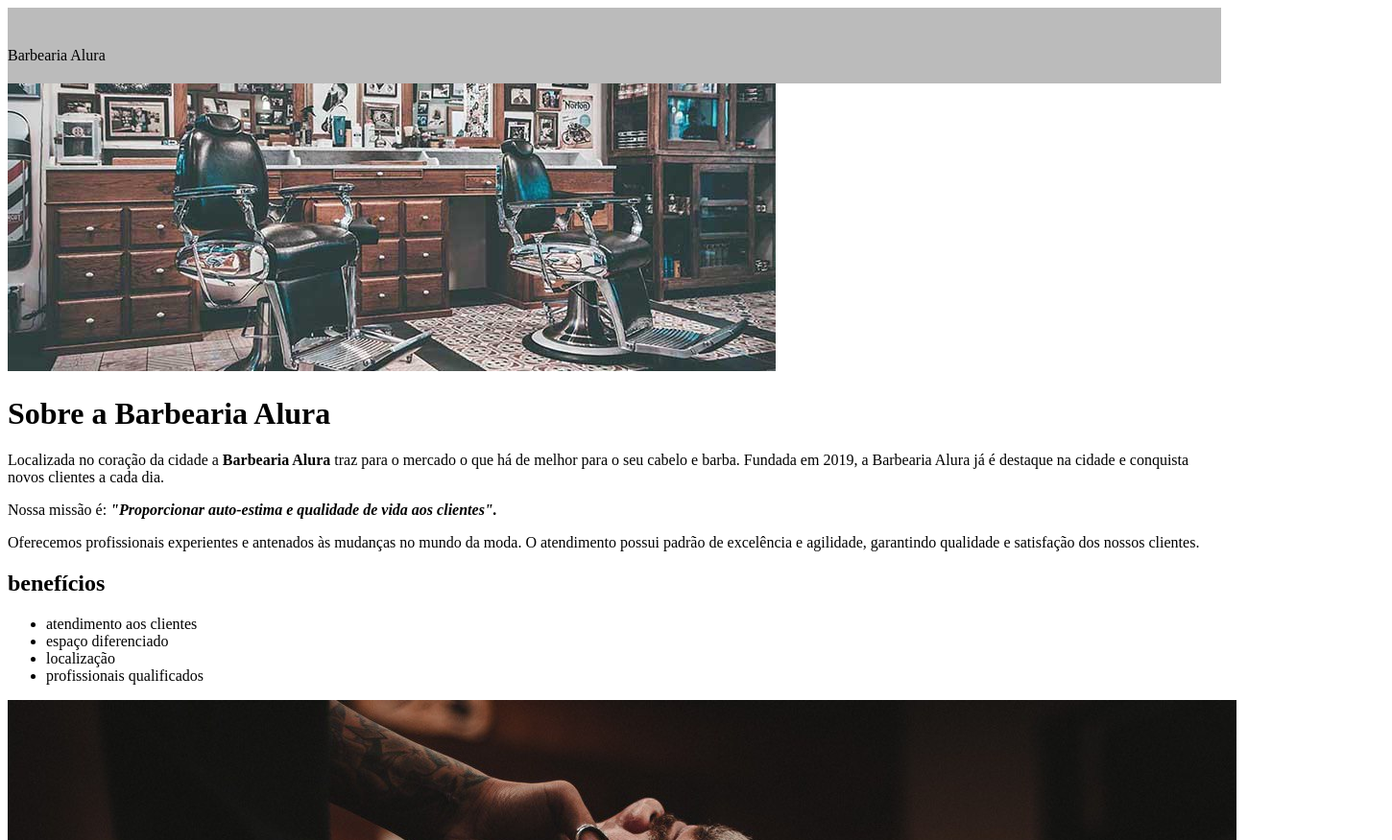
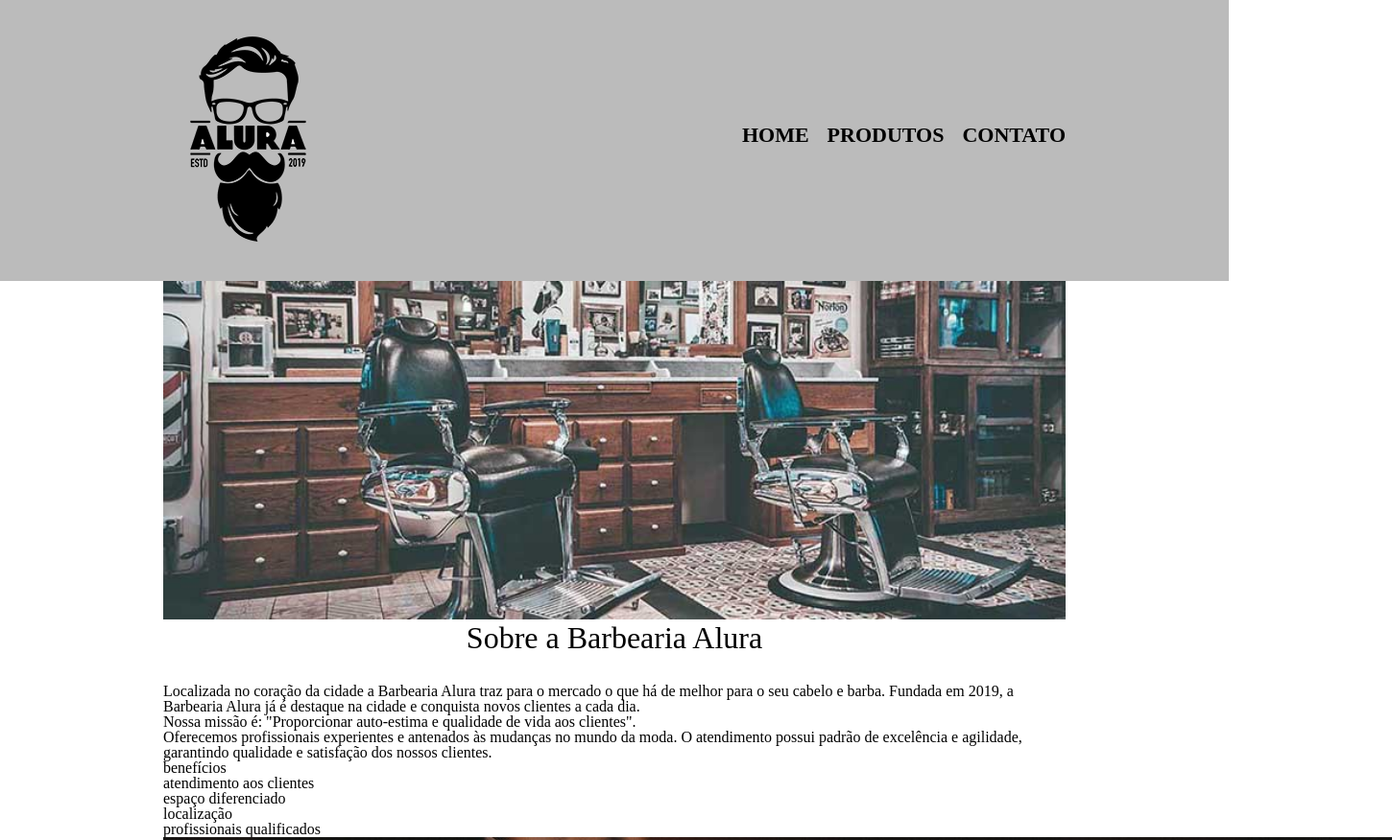
Before and after one commit to Thanzito/html5-parte-4, a plain HTML site: page index.html in a window 1280 px wide. Shown: the top 876 px of the page at 96% size, 1450 px wide, since content can reach past the window. Drawn offline with Linux system fonts and the light colour scheme.

Commit message:
Add files via upload

```diff
--- a/index.html
+++ b/index.html
@@ -3,29 +3,42 @@
 <head>
     <meta charset="UTF-8">
     <meta name="viewport" content="width=device-width, initial-scale=1.0">
+    <link rel="stylesheet" href="reset.css">
     <link rel="stylesheet" href="style.css">
     <title>Barbearia Alura</title>
 </head>
 <body>
     <header>
-         <h1 class="titulo-principal"></h1>
-         Barbearia Alura
-     </header>
+        <section class="caixa">
+           <h1><img src="logo.png"></h1>
 
-    <img id="banner" src="banner.jpg">
-<div class="principal">
-    <h1>Sobre a Barbearia Alura</h1>
+           <nav>
+             <ul>
+              <li><a href="index.html">Home</a></li>
+              <li><a href="produtos.html">Produtos</a></li>
+              <li><a href="contato.html">Contato</a></li>
+             </ul>
+           </nav>
+
+        </section>
+    </header>
+
+    <main>
+
+    <img class="banner" src="banner.jpg">
+<section class="principal">
+    <h2 class="titulo-principal">Sobre a Barbearia Alura</h2>
 
     <p>Localizada no coração da cidade a <strong>Barbearia Alura</strong> traz para o mercado o que há de melhor para o seu cabelo e barba. Fundada em 2019, a Barbearia Alura já é destaque na cidade e conquista novos clientes a cada dia.</p>
 
         <p id="missao">  Nossa missão é: <em><strong>"Proporcionar auto-estima e qualidade de vida aos clientes".</strong></em></p>
 
         <p id="rodape">Oferecemos profissionais experientes e antenados às mudanças no mundo da moda. O atendimento possui padrão de excelência e agilidade, garantindo qualidade e satisfação dos nossos clientes.</p>
-</div class="principal">
+</section class="principal">
 
 
-<div class="beneficios">
-        <h2>benefícios</h2>
+<section class="beneficios">
+        <h3>benefícios</h3>
 
     <ul>
         <li class="itens">atendimento aos clientes</li>
@@ -35,7 +48,12 @@
     </ul>
     <img class="imagembeneficios" src="beneficios.jpg" alt="">
 
-</div class="beneficios">
+</section> class="beneficios">
+    </main>
+<footer>
+    <img src="logo-branco.png">
+    <p class="copyright">&copy;Copyright Barbearia Alura - 2024</p>
+</footer>
 
 </body>
 
--- a/style.css
+++ b/style.css
@@ -147,3 +147,15 @@ td,th{
     border: 1px solid #000000;
     padding: 8px 15px;
 }
+
+/*CSS da pagina inicial */
+
+.banner {
+    width: 100%;
+}
+
+.titulo-principal {
+    text-align: center;
+    font-size: 2em;
+    margin: 0 0 1em;
+}
```
